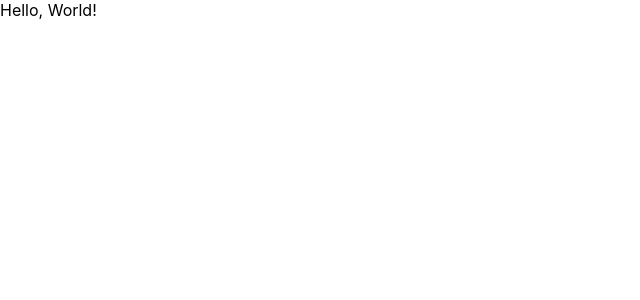
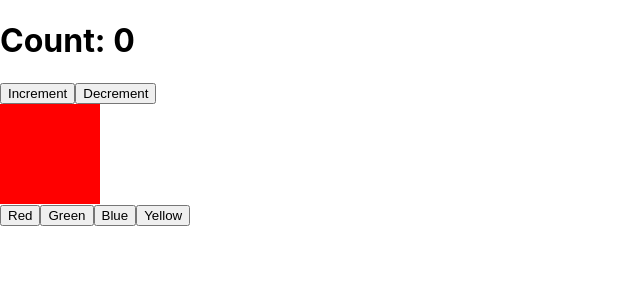
Before and after one commit to thaer-al-khishen/React-Playground, a React (Create React App) app: page / in a window 1280 px wide. Shown: the top 300 px of the page, without its empty margins (0-640 px from the left). Built offline with nearby package versions, Linux system fonts and the light colour scheme.

Commit message:
Basic redux setup

```diff
--- a/package.json
+++ b/package.json
@@ -3,6 +3,7 @@
   "version": "0.1.0",
   "private": true,
   "dependencies": {
+    "@reduxjs/toolkit": "^2.0.1",
     "@testing-library/jest-dom": "^5.17.0",
     "@testing-library/react": "^13.4.0",
     "@testing-library/user-event": "^13.5.0",
@@ -13,8 +14,10 @@
     "react": "^18.2.0",
     "react-dom": "^18.2.0",
     "react-query": "^3.39.3",
+    "react-redux": "^9.1.0",
     "react-router-dom": "^6.21.2",
     "react-scripts": "^5.0.1",
+    "redux": "^5.0.1",
     "typescript": "^4.9.5",
     "web-vitals": "^2.1.4"
   },
--- a/src/App.tsx
+++ b/src/App.tsx
@@ -1,14 +1,23 @@
 import React from 'react';
+import {configureStore, createSlice} from '@reduxjs/toolkit';
+import {Provider, useDispatch, useSelector} from "react-redux";
+import {store} from "./store/Store";
+import {ColorSwitcherComponent} from "./features/ColorSwitcher/ColorSwitcherComponent";
+import {CounterComponent} from "./features/Counter/CounterComponent";
 
-//Tip: Use this when you get
-// Error: error:0308010C:digital envelope routines::unsupported
-// npm install react-scripts@latest
+//npm install redux react-redux
+//npm install @reduxjs/toolkit
 
 function App() {
-    return element;
+    // return <ReduxCounterComponent/>;
+    return (
+        <Provider store={store}>
+            <div>
+                <CounterComponent />
+                <ColorSwitcherComponent />
+            </div>
+        </Provider>
+    );
 }
 
-//This syntax creates a React element, which is a lightweight description of what to render.
-const element = <div>Hello, World!</div>;
-
 export default App;
--- /dev/null
+++ b/src/features/ColorSwitcher/ColorSwitcherComponent.tsx
@@ -0,0 +1,22 @@
+//ColorSwitcherComponent.tsx
+import React from 'react';
+import {Provider, useDispatch, useSelector} from 'react-redux';
+import { setColor } from './colorSwitcherSlice';
+import {AppState, store} from "../../store/Store";
+import { selectColorSwitcher } from './colorSwitcherSelectors';
+import {selectCount} from "../Counter/counterSelectors";
+
+export const ColorSwitcherComponent = () => {
+    const color = useSelector(selectColorSwitcher);
+    const dispatch = useDispatch();
+
+    return (
+        <div>
+            <div style={{ backgroundColor: color, width: '100px', height: '100px' }} />
+            <button onClick={() => dispatch(setColor('red'))}>Red</button>
+            <button onClick={() => dispatch(setColor('green'))}>Green</button>
+            <button onClick={() => dispatch(setColor('blue'))}>Blue</button>
+            <button onClick={() => dispatch(setColor('yellow'))}>Yellow</button>
+        </div>
+    );
+};
--- /dev/null
+++ b/src/features/ColorSwitcher/colorSwitcherSelectors.tsx
@@ -0,0 +1,10 @@
+// counterSelectors.tsx
+import { createSelector } from '@reduxjs/toolkit';
+import {AppState} from "../../store/Store";
+
+const selectColorSwitcherState = (state: AppState) => state.colorSwitcher;
+
+export const selectColorSwitcher = createSelector(
+    [selectColorSwitcherState],
+    (colorSwitcher) => colorSwitcher.color
+);
--- /dev/null
+++ b/src/features/ColorSwitcher/colorSwitcherSlice.tsx
@@ -0,0 +1,23 @@
+//colorSwitcherSlice.tsx
+import { createSlice } from '@reduxjs/toolkit';
+
+const initialState: ColorState = {
+    color: 'red', // default color
+};
+
+type ColorState = {
+    color: string;
+};
+
+export const colorSwitcherSlice = createSlice({
+    name: 'colorSwitcher',
+    initialState,
+    reducers: {
+        setColor: (state, action) => {
+            state.color = action.payload;
+        },
+    },
+});
+
+export const { setColor } = colorSwitcherSlice.actions;
+export default colorSwitcherSlice.reducer;
--- /dev/null
+++ b/src/features/Counter/CounterComponent.tsx
@@ -0,0 +1,20 @@
+// CounterComponent.tsx
+import React from 'react';
+import {Provider, useDispatch, useSelector} from "react-redux";
+import { increment, decrement } from "./counterSlice";
+import {AppState, store} from "../../store/Store"; // Import AppState from the store
+import { selectCount } from './counterSelectors';
+
+export const CounterComponent = () => {
+    // Access the count state from the counter slice
+    const count = useSelector(selectCount);
+    const dispatch = useDispatch();
+
+    return (
+        <div>
+            <h1>Count: {count}</h1>
+            <button onClick={() => dispatch(increment())}>Increment</button>
+            <button onClick={() => dispatch(decrement())}>Decrement</button>
+        </div>
+    );
+};
--- /dev/null
+++ b/src/features/Counter/counterSelectors.tsx
@@ -0,0 +1,10 @@
+// counterSelectors.tsx
+import { createSelector } from '@reduxjs/toolkit';
+import {AppState} from "../../store/Store";
+
+const selectCounterState = (state: AppState) => state.counter;
+
+export const selectCount = createSelector(
+    [selectCounterState],
+    (counter) => counter.count
+);
--- /dev/null
+++ b/src/features/Counter/counterSlice.tsx
@@ -0,0 +1,25 @@
+// counterSlice.tsx
+import {createSlice} from "@reduxjs/toolkit";
+
+const initialState: CounterState = {count: 0};
+
+type CounterState = {
+    count: number;
+};
+
+// Create a slice for the counter
+const counterSlice = createSlice({
+    name: 'counter',
+    initialState,
+    reducers: {
+        increment: state => {
+            state.count += 1;
+        },
+        decrement: state => {
+            state.count -= 1;
+        }
+    }
+});
+
+export const {increment, decrement} = counterSlice.actions;
+export default counterSlice.reducer;
--- /dev/null
+++ b/src/store/Store.tsx
@@ -0,0 +1,23 @@
+// Store.tsx
+import { configureStore } from '@reduxjs/toolkit';
+import counterReducer from "../features/Counter/counterSlice";
+import colorSwitcherReducer from '../features/ColorSwitcher/colorSwitcherSlice';
+
+
+// Define the AppState type based on the state structure
+export type AppState = {
+    counter: {
+        count: number;
+    };
+    colorSwitcher: {
+        color: string;
+    };
+    // ... other state slices if any
+};
+
+export const store = configureStore({
+    reducer: {
+        counter: counterReducer, // Use the slice reducer here
+        colorSwitcher: colorSwitcherReducer,
+    },
+});
```
Also changed, not shown: 1 other file (tests, documents, lock files or other folders).
